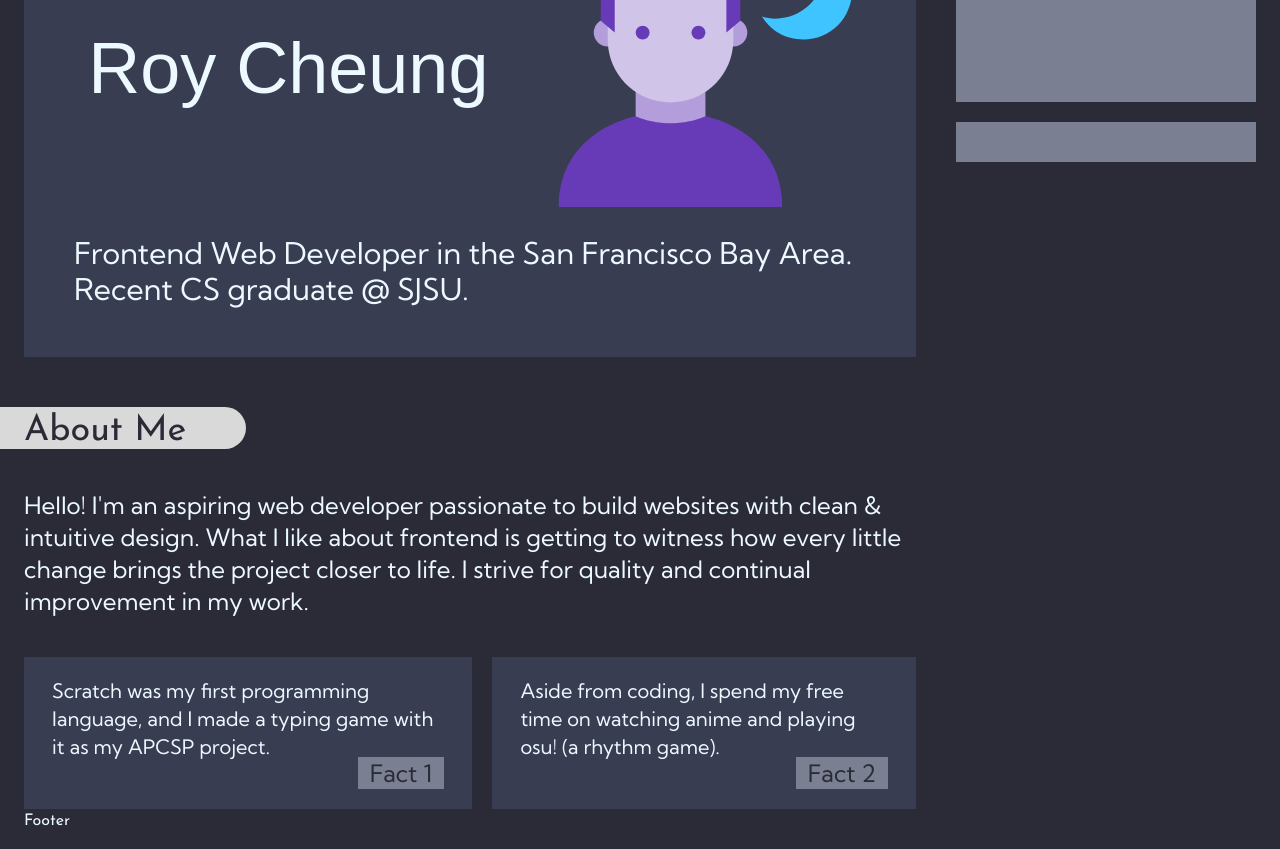
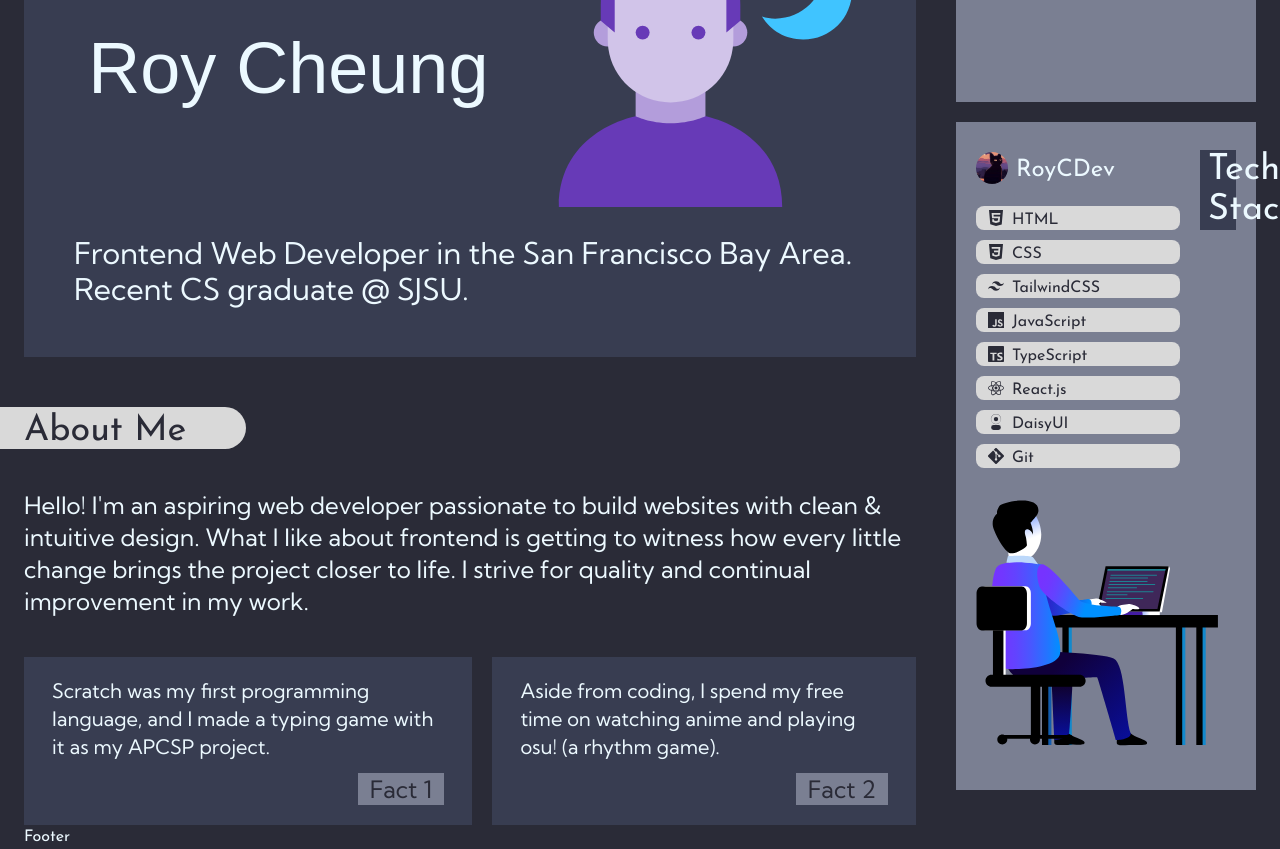
Before and after one commit to RoyCDev/portfolio, a React (Vite) app: page / in a window 1280 px wide. Shown: the part 460-1309 px from the top of the page. Built offline with nearby package versions, Linux system fonts and the light colour scheme; a web font is replaced by a local one.

Commit message:
home page tech stack

```diff
--- a/src/components/Avatar.tsx
+++ b/src/components/Avatar.tsx
@@ -1,13 +1,14 @@
 interface AvatarProps {
   src: string,
+  alt: string,
   className?: string
 }
 
-function Avatar({ src, className }: AvatarProps) {
+function Avatar({ src, alt, className }: AvatarProps) {
   return (
     <div className="avatar">
       <div className={`${className} rounded-full`}>
-        <img src={src} />
+        <img src={src} alt={alt} />
       </div>
     </div>
   )
--- a/src/data.ts
+++ b/src/data.ts
@@ -1,10 +1,34 @@
-const bio = {
+import type { IconType } from "react-icons";
+import { SiHtml5, SiCss3, SiTailwindcss, SiJavascript, SiTypescript, SiReact, SiDaisyui, SiGit } from "react-icons/si";
+
+type Technology = "HTML" | "CSS" | "TailwindCSS" | "JavaScript" | "TypeScript" | "React.js" | "DaisyUI" | "Git"
+interface Bio {
+  headline: string,
+  introduction: string,
+  facts: string[],
+  skills: Technology[]
+}
+
+const bio: Bio = {
   headline: "Frontend Web Developer in the San Francisco Bay Area. Recent CS graduate @ SJSU.",
   introduction: "Hello! I'm an aspiring web developer passionate to build websites with clean & intuitive design. What I like about frontend is getting to witness how every little change brings the project closer to life. I strive for quality and continual improvement in my work.",
   facts: [
     "Scratch was my first programming language, and I made a typing game with it as my APCSP project.",
     "Aside from coding, I spend my free time on watching anime and playing osu! (a rhythm game)."
-  ]
+  ],
+  skills: ["HTML", "CSS", "TailwindCSS", "JavaScript", "TypeScript", "React.js", "DaisyUI", "Git"]
 }
 
-export { bio };
+const skillIcons: Record<Technology, IconType> = {
+  HTML: SiHtml5,
+  CSS: SiCss3,
+  TailwindCSS: SiTailwindcss,
+  JavaScript: SiJavascript,
+  TypeScript: SiTypescript,
+  "React.js": SiReact,
+  DaisyUI: SiDaisyui,
+  Git: SiGit
+}
+
+export { bio, skillIcons };
+export type { Technology };
--- a/src/pages/HomePage.tsx
+++ /dev/null
@@ -1,46 +0,0 @@
-import { bio } from "../data.ts"
-import Avatar from "../components/Avatar.tsx";
-import SectionTag from "../components/SectionTag.tsx"
-import { FcNightPortrait } from "react-icons/fc";
-
-function HomePage() {
-  return (
-    <main className="flex gap-10 mt-5">
-      {/* left panel */}
-      <div className="flex-1">
-        <section className="bg-primary p-12.5">
-          <div className="flex items-center gap-3">
-            <Avatar src="/profile.png" className="w-10" />
-            <p className="text-4xl mt-2">Hello, I'm</p>
-          </div>
-          <div className="flex justify-around items-center">
-            <p className="font-playpen text-7xl">Roy Cheung</p>
-            <FcNightPortrait size={335} />
-          </div>
-          <p className="font-kumbh text-3xl">{bio.headline}</p>
-        </section>
-
-        <SectionTag side="left" className="mt-12.5 mb-10">About Me</SectionTag>
-        <section className="font-kumbh text-2xl">
-          <p>{bio.introduction}</p>
-          <div className="flex gap-5 mt-10">
-            {bio.facts.map((fact, i) => (
-              <div key={i} className="bg-primary px-7 py-5">
-                <p className="text-xl">{fact}</p>
-                <p className="bg-secondary text-base-100 w-fit -mt-1 ml-auto px-3">Fact {i + 1}</p>
-              </div>)
-            )}
-          </div>
-        </section>
-      </div>
-
-      {/* right panel */}
-      <div className="w-75">
-        <div className="bg-secondary size-75" />
-        <div className="bg-secondary mt-5 h-10" />
-      </div>
-    </main>
-  )
-}
-
-export default HomePage
--- /dev/null
+++ b/src/pages/HomePage/FactItem.tsx
@@ -0,0 +1,15 @@
+interface FactItemProps {
+  fact: string,
+  number: number
+}
+
+function FactItem({ fact, number }: FactItemProps) {
+  return (
+    <li key={number} className="bg-primary px-7 py-5">
+      <p className="text-xl">{fact}</p>
+      <p className="bg-secondary text-base-100 w-fit mt-3 ml-auto px-3">Fact {number}</p>
+    </li>
+  )
+}
+
+export default FactItem
--- /dev/null
+++ b/src/pages/HomePage/SkillItem.tsx
@@ -0,0 +1,17 @@
+import { skillIcons, type Technology } from "../../data";
+
+interface SkillItemProps {
+  skill: Technology
+}
+
+function SkillItem({ skill }: SkillItemProps) {
+  const Icon = skillIcons[skill];
+  return (
+    <li key={skill} className="flex gap-2 items-center bg-accent text-base-100 rounded-lg px-3">
+      <Icon />
+      <p className="mt-0.5 -mb-0.5">{skill}</p>
+    </li>
+  )
+}
+
+export default SkillItem
--- /dev/null
+++ b/src/pages/HomePage/index.tsx
@@ -0,0 +1,58 @@
+import { bio } from "../../data.ts"
+import Avatar from "../../components/Avatar.tsx";
+import SectionTag from "../../components/SectionTag.tsx"
+import FactItem from "./FactItem.tsx";
+import SkillItem from "./SkillItem.tsx";
+import { FcNightPortrait } from "react-icons/fc";
+
+function HomePage() {
+  return (
+    <main className="flex gap-10 mt-5">
+      {/* left panel */}
+      <div className="flex-1">
+        <section className="bg-primary p-12.5">
+          <div className="flex items-center gap-3">
+            <Avatar src="/profile.png" alt="profile image" className="w-10" />
+            <p className="text-4xl mt-2">Hello, I'm</p>
+          </div>
+          <div className="flex justify-around items-center">
+            <p className="font-playpen text-7xl">Roy Cheung</p>
+            <FcNightPortrait size={335} />
+          </div>
+          <p className="font-kumbh text-3xl">{bio.headline}</p>
+        </section>
+
+        <SectionTag side="left" className="mt-12.5 mb-10">About Me</SectionTag>
+        <section className="font-kumbh text-2xl">
+          <p>{bio.introduction}</p>
+          <ul className="flex gap-5 mt-10">
+            {bio.facts.map((fact, i) => <FactItem fact={fact} number={i + 1}></FactItem>)}
+          </ul>
+        </section>
+      </div>
+
+      {/* right panel */}
+      <div className="w-75 space-y-5">
+        <section className="bg-secondary size-75" />
+
+        <section className="bg-secondary p-5">
+          <div className="flex gap-5 items-start mt-2">
+            <div className="flex-1">
+              <div className="flex items-center gap-2">
+                <Avatar src="/github.png" alt="github image" className="w-8" />
+                <p className="text-2xl mt-1">RoyCDev</p>
+              </div>
+              <ul className="space-y-2.5 mt-5">
+                {bio.skills.map((skill) => <SkillItem skill={skill} />)}
+              </ul>
+            </div>
+            <p className="[writing-mode:sideways-lr] text-4xl bg-primary w-9 px-2">Tech Stack</p>
+          </div>
+          <img src="/vector.svg" alt="man developing website on desk)" className="mt-8 mb-6" />
+        </section>
+      </div >
+    </main >
+  )
+}
+
+export default HomePage
```
Also changed, not shown: public/github.png (added), public/vector.svg (added).
